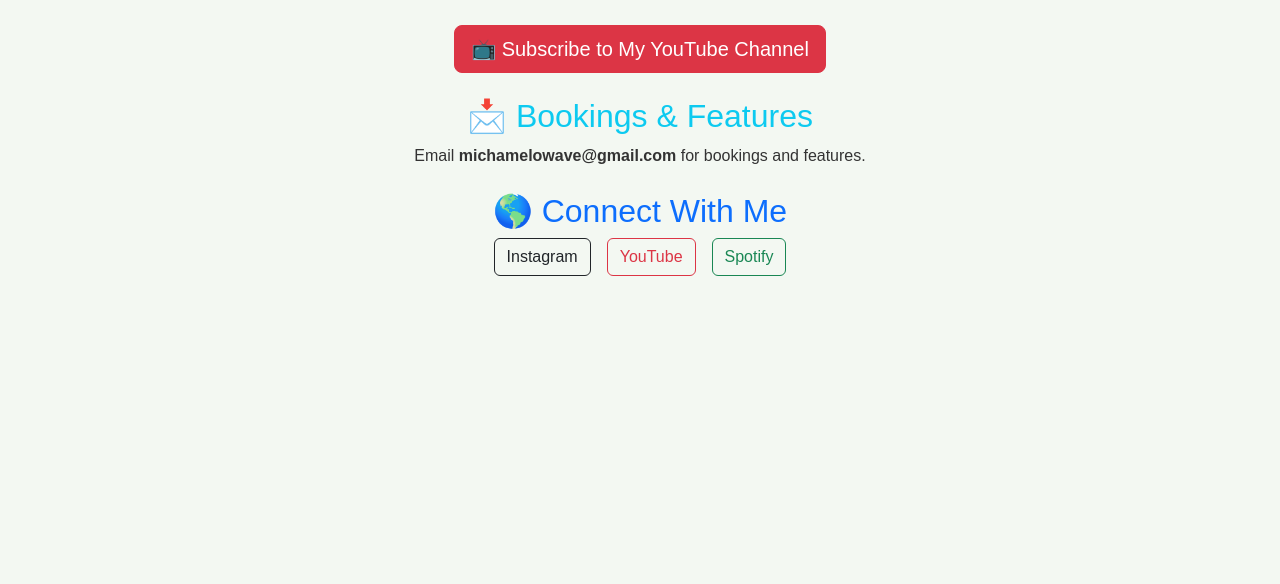
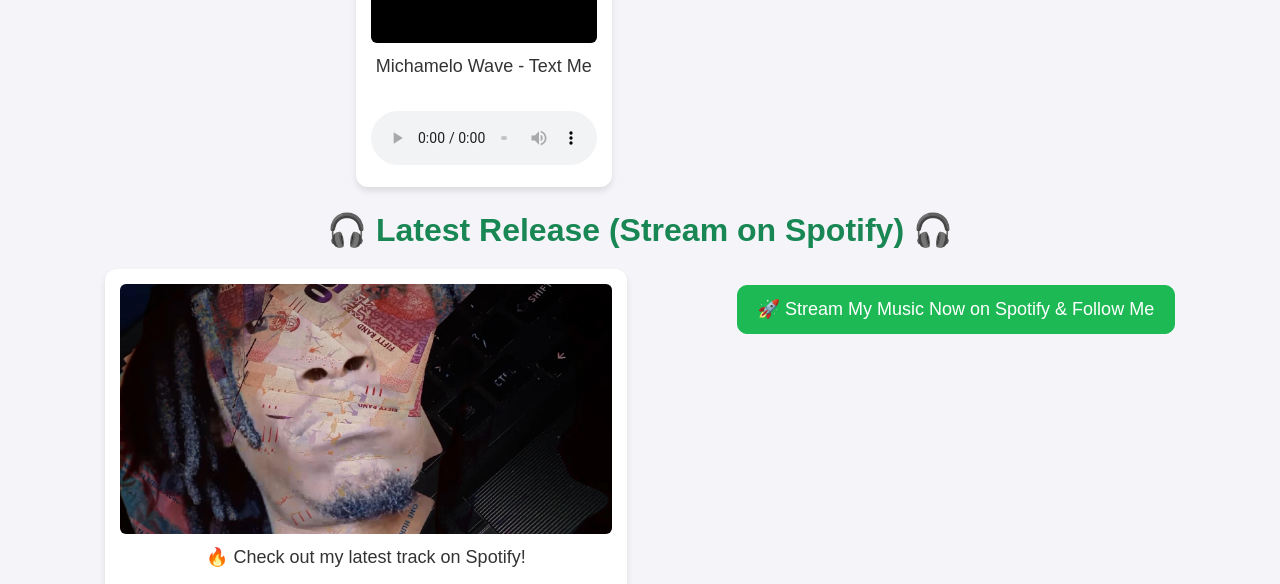
Before and after one commit to MichameloWave/michamelo-wave-website, a Flask app: page / in a window 1280 px wide. Shown: the part 2328-2912 px from the top of the page. Before the commit the page ends 2604 px from the top, so only its background shows below. Run offline with Flask 3, Linux system fonts and the light colour scheme.

Commit message:
Add files via upload

```diff
--- a/music-website/static/css/styles.css
+++ b/music-website/static/css/styles.css
@@ -1,129 +1,162 @@
 /* General Styles */
 body {
     font-family: 'Arial', sans-serif;
-    background-color: #f3f8f2;
+    background-color: #f4f4f9;
+    color: #333;
     margin: 0;
     padding: 0;
-    color: #333;
 }
 
-/* About Me Section */
-.about-me {
-    max-width: 700px;
-    margin: 20px auto;
-    background: white;
-    padding: 30px;
-    border-radius: 10px;
-    box-shadow: 0 4px 8px rgba(0, 0, 0, 0.1);
-    text-align: center;
+.container {
+    max-width: 1200px;
+    margin: auto;
+    padding: 20px;
 }
 
-.about-img {
-    width: 180px;
-    height: 180px;
-    border-radius: 50%;
-    object-fit: cover;
-    margin-bottom: 20px;
+/* Heading Styles */
+h1, h2 {
+    text-align: center;
+    font-weight: bold;
 }
 
-/* Music Section */
-.song-card {
-    background: white;
-    padding: 20px;
-    border-radius: 15px;
-    box-shadow: 0 6px 12px rgba(0, 0, 0, 0.1);
-    transition: transform 0.3s ease-in-out, box-shadow 0.3s ease;
-    margin-bottom: 25px;
-    text-align: center;
+/* Song and Video Cards */
+.music-container, .video-container {
+    display: flex;
+    flex-wrap: wrap;
+    justify-content: space-around;
+    gap: 20px;
+    margin-top: 20px;
 }
 
-.song-card:hover {
-    transform: scale(1.05);
-    box-shadow: 0 8px 16px rgba(0, 0, 0, 0.15);
+/* Song Card */
+.song-card, .latest-song {
+    background-color: #fff;
+    border-radius: 12px;
+    padding: 15px;
+    box-shadow: 0 4px 6px rgba(0, 0, 0, 0.1);
+    text-align: center;
+    width: 45%;
 }
 
-.song-card img {
-    width: 150px;
-    height: 150px;
+.song-card img, .latest-cover {
+    border-radius: 12px;
+    width: 100%;
+    height: auto;
+    max-height: 250px;
     object-fit: cover;
-    border-radius: 10px;
 }
 
-.latest-song {
-    background: #fffae6;
+.song-card p {
+    font-size: 18px;
+    color: #333;
+    margin-top: 10px;
 }
 
-.latest-song:hover {
-    transform: scale(1.1);
+.song-card audio {
+    margin-top: 15px;
+    width: 100%;
 }
 
-/* Contact Form */
-.contact-form {
-    max-width: 400px;
-    margin: 30px auto;
-    background: white;
-    padding: 25px;
-    border-radius: 10px;
-    box-shadow: 0 6px 12px rgba(0, 0, 0, 0.1);
+/* Spotify Embed */
+iframe {
+    border-radius: 12px;
+    max-width: 100%;
+    width: 100%;
+    height: 352px;
 }
 
-.contact-form input,
-.contact-form textarea {
-    display: block;
-    width: 100%;
-    margin: 10px 0;
-    padding: 12px;
-    border: 1px solid #ccc;
-    border-radius: 5px;
-    font-size: 14px;
-    background: #f9f9f9;
+/* Spotify Follow Button */
+.btn-success {
+    background-color: #1DB954;
+    border-color: #1DB954;
+    color: white;
+    padding: 10px 20px;
+    text-align: center;
+    text-decoration: none;
+    display: inline-block;
+    font-size: 18px;
+    border-radius: 10px;
+    transition: background-color 0.3s ease;
 }
 
-.contact-form textarea {
-    resize: vertical;
-    height: 120px;
+.btn-success:hover {
+    background-color: #1ed760;
 }
 
-.contact-form button {
-    width: 100%;
-    padding: 12px;
-    background-color: #007bff;
-    color: white;
-    border: none;
-    border-radius: 5px;
-    font-size: 16px;
-    cursor: pointer;
-    transition: background-color 0.3s;
-}
-
-.contact-form button:hover {
-    background-color: #0056b3;
-}
-
-/* Water Wave Animation */
+/* Wave Animation */
 .wave-container {
     position: relative;
-    width: 100%;
-    height: 120px;
+    height: 50px;
+    margin-top: 30px;
     overflow: hidden;
-    background: linear-gradient(to right, #007bff, #00c6ff);
 }
 
 .wave {
     position: absolute;
+    bottom: 0;
     width: 200%;
-    height: 100%;
-    background: rgba(255, 255, 255, 0.4);
-    bottom: 0;
-    animation: wave 4s infinite linear;
+    height: 100px;
+    background: rgba(0, 128, 255, 0.4);
+    animation: wave-animation 6s infinite linear;
 }
 
 .wave:nth-child(2) {
-    animation-delay: 2s;
-    opacity: 0.6;
+    animation-delay: -3s;
 }
 
-@keyframes wave {
+@keyframes wave-animation {
     0% { transform: translateX(0); }
-    100% { transform: translateX(-50%); }
+    100% { transform: translateX(-100%); }
 }
+
+/* Button Styles */
+.btn-outline-dark, .btn-outline-danger, .btn-outline-success {
+    border-radius: 30px;
+    padding: 10px 25px;
+    margin: 5px;
+    font-size: 16px;
+    font-weight: bold;
+    transition: background-color 0.3s ease, color 0.3s ease;
+}
+
+.btn-outline-dark:hover {
+    background-color: #333;
+    color: #fff;
+}
+
+.btn-outline-danger:hover {
+    background-color: #e74c3c;
+    color: #fff;
+}
+
+.btn-outline-success:hover {
+    background-color: #1DB954;
+    color: #fff;
+}
+
+/* Subscribe Button */
+.btn-danger {
+    background-color: #e74c3c;
+    border-color: #e74c3c;
+    color: white;
+    padding: 10px 20px;
+    font-size: 18px;
+    border-radius: 10px;
+    transition: background-color 0.3s ease;
+}
+
+.btn-danger:hover {
+    background-color: #c0392b;
+}
+
+/* Responsive Styles */
+@media (max-width: 768px) {
+    .song-card, .latest-song {
+        width: 100%;
+    }
+
+    .music-container, .video-container {
+        flex-direction: column;
+        align-items: center;
+    }
+}
--- a/music-website/templates/index.html
+++ b/music-website/templates/index.html
@@ -71,6 +71,12 @@
                     loading="lazy">
                 </iframe>
             </div>
+            <!-- Spotify Follow Button -->
+            <div class="mt-3">
+                <a href="https://open.spotify.com/artist/4aDhAlQNvHS2GX2G2BHXKv?si=abc123" target="_blank" class="btn btn-success btn-lg">
+                    🚀 Stream My Music Now on Spotify & Follow Me
+                </a>
+            </div>
         </div>
 
         <!-- Music Videos Section -->
```
Also changed, not shown: music-website/public/sitemap.xml (added, +16 -0 lines), music-website/requirements.txt (+11 -0 lines), music-website/README.md (added), music-website/app.py (line endings or trailing spaces), music-website/vercel.json.
